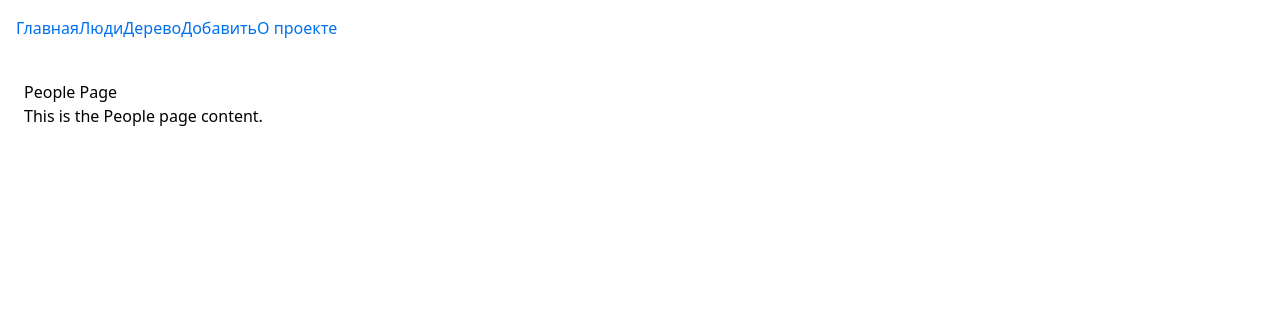
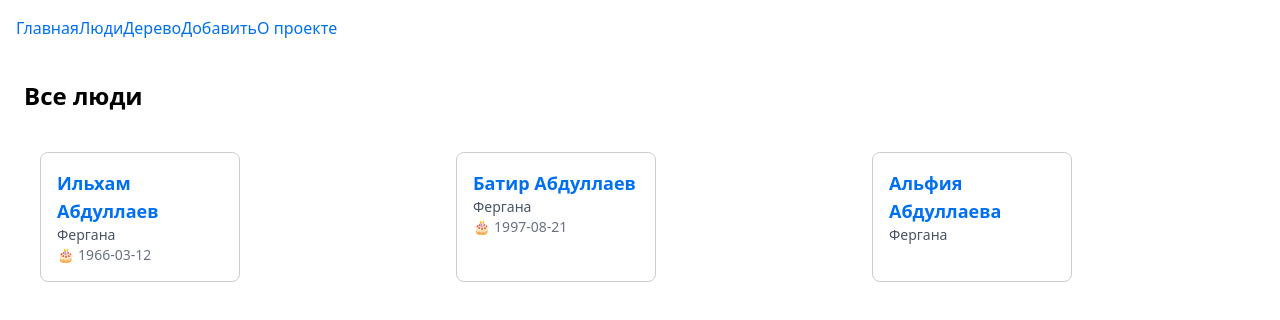
Before and after one commit to Onepunchman-Frg/family-tree-portfolio, a Next.js app: page /people in a window 1280 px wide. Shown: the top 320 px of the page. Built offline with nearby package versions, Linux system fonts and the light colour scheme.

Commit message:
feat: add Person model and people list page

```diff
--- a/src/app/people/page.tsx
+++ b/src/app/people/page.tsx
@@ -1,8 +1,16 @@
+import { people } from "@/data/people";
+import PersonCard from "@/components/PersonCard";
+
 export default function PeoplePage() {
   return (
-    <div>
-      <h1>People Page</h1>
-      <p>This is the People page content.</p>
-    </div>
+    <section>
+      <h1 className="text-2xl font-bold mb-6">Все люди</h1>
+
+      <div className="grid grid-cols-1 sm:grid-cols-2 md:grid-cols-3 gap-4">
+        {people.map((person) => (
+          <PersonCard key={person.id} person={person}></PersonCard>
+        ))}
+      </div>
+    </section>
   );
 }
--- /dev/null
+++ b/src/components/PersonCard.module.scss
@@ -0,0 +1,7 @@
+.card {
+  border: 1px solid #ccc;
+  border-radius: 8px;
+  padding: 16px;
+  margin: 16px;
+  width: 200px;
+}
--- /dev/null
+++ b/src/components/PersonCard.tsx
@@ -0,0 +1,26 @@
+import Link from "next/link";
+import { Person } from "@/types/person";
+import styles from "./PersonCard.module.scss";
+
+interface Props {
+  person: Person;
+}
+
+export default function PersonCard({ person }: Props) {
+  return (
+    <Link
+      href={`/person/${person.id}`}
+      className={`block rounded-xl border border-gray-200 p-4 hover:shadow-md transition ${styles.card}`}
+    >
+      <h3 className="text-lg font-semibold">
+        {person.firstName} {person.lastName}
+      </h3>
+
+      <p className="text-sm text-gray-600">{person.birthPlace}</p>
+
+      {person.birthDate && (
+        <p className="text-sm text-gray-500">🎂 {person.birthDate}</p>
+      )}
+    </Link>
+  );
+}
--- a/src/data/people.ts
+++ b/src/data/people.ts
@@ -1 +1,45 @@
-// временное хранилище (MVP)
+import { Person } from "@/types/person";
+
+export const people: Person[] = [
+  {
+    id: "1",
+    firstName: "Ильхам",
+    lastName: "Абдуллаев",
+    gender: "male",
+    birthDate: "1966-03-12",
+    birthPlace: "Фергана",
+    description: "Отец семьи",
+    parentsIds: [],
+    childrenIds: ["2"],
+    spouseIds: ["3"],
+    createdAt: new Date().toISOString(),
+    updatedAt: new Date().toISOString(),
+  },
+  {
+    id: "2",
+    firstName: "Батир",
+    lastName: "Абдуллаев",
+    gender: "male",
+    birthDate: "1997-08-21",
+    birthPlace: "Фергана",
+    description: "Сын",
+    parentsIds: ["1", "3"],
+    childrenIds: [],
+    spouseIds: [],
+    createdAt: new Date().toISOString(),
+    updatedAt: new Date().toISOString(),
+  },
+  {
+    id: "3",
+    firstName: "Альфия",
+    lastName: "Абдуллаева",
+    gender: "female",
+    birthPlace: "Фергана",
+    description: "Мать семьи",
+    parentsIds: [],
+    childrenIds: ["2"],
+    spouseIds: ["1"],
+    createdAt: new Date().toISOString(),
+    updatedAt: new Date().toISOString(),
+  },
+];
```
